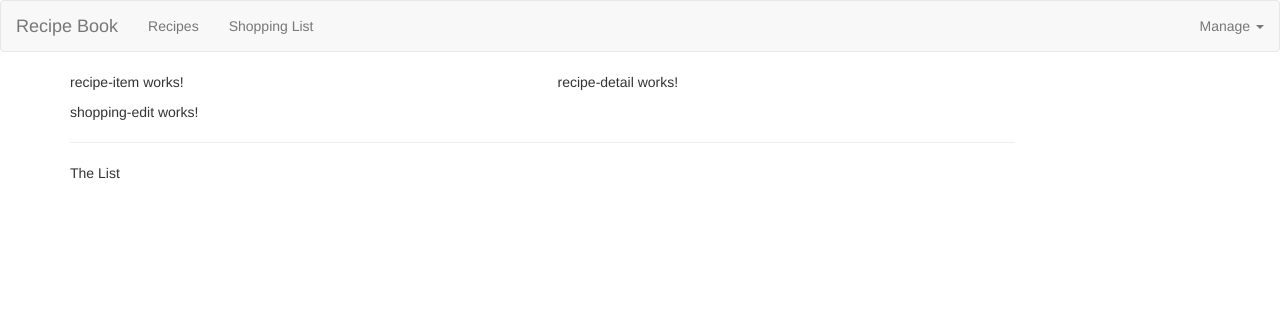
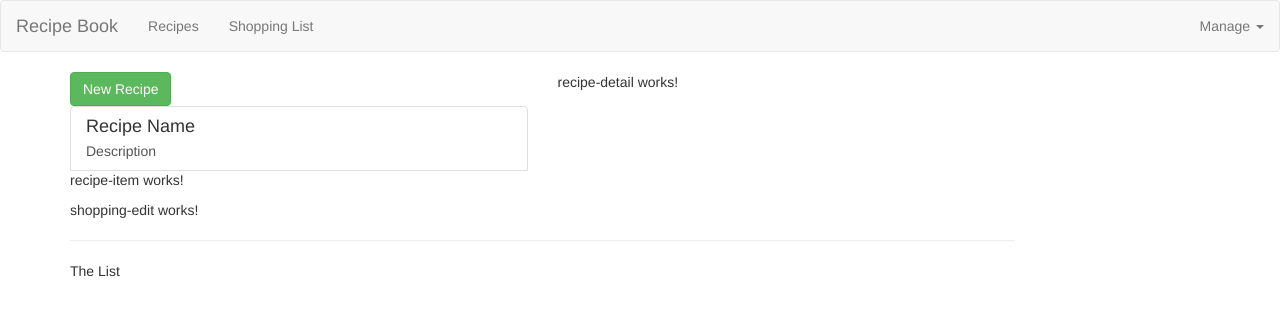
Before and after one commit to M4NS0/angular9-the-complete-guide, an Angular app in the folder class-three-app/: page / in a window 1280 px wide. Shown: the top 316 px of the page. Built offline with nearby package versions, Linux system fonts and the light colour scheme.

Commit message:
Adding Content to the Recipes List Component

```diff
--- a/class-three-app/src/app/recipes/recipe-list/recipe-list.component.html
+++ b/class-three-app/src/app/recipes/recipe-list/recipe-list.component.html
@@ -1 +1,19 @@
-<app-recipe-item></app-recipe-item>
+<div class="row">
+    <div class="col-xs-12">
+        <button class="btn btn-success">New Recipe</button>
+    </div>
+</div>
+<div class="row">
+    <div class="col-xs-12">
+        <a href="#" class="list-group-item clearfix">
+            <div class="pull-left">
+                <h4 class="list-group-item-heading">Recipe Name</h4>
+                <p class="list-group-item-text">Description</p>
+            </div>
+            <span class="pull-right">
+                <img src="" alt="" class="img-responsive" style="max-height: 50px;">
+            </span>
+        </a>
+        <app-recipe-item></app-recipe-item>
+    </div>
+</div>
--- a/class-three-app/src/app/recipes/recipe-list/recipe-list.component.ts
+++ b/class-three-app/src/app/recipes/recipe-list/recipe-list.component.ts
@@ -1,4 +1,5 @@
 import { Component, OnInit } from '@angular/core';
+import { Recipe } from '../recipe.model';
 
 @Component({
   selector: 'app-recipe-list',
@@ -6,7 +7,11 @@
   styleUrls: ['./recipe-list.component.css']
 })
 export class RecipeListComponent implements OnInit {
-  recipes = [];
+  recipes: Recipe[] = [
+    new Recipe('Chorizo & mozzarella gnocchi bake',
+    'Upgrade cheesy tomato pasta with gnocchi, chorizo and mozzarella for a comforting bake that makes an excellent midweek meal',
+    'https://tinyurl.com/5tmjt4st')
+  ];
   constructor() { }
 
   ngOnInit(): void {
```
Also changed, not shown: 1 other file (tests, documents, lock files or other folders).
